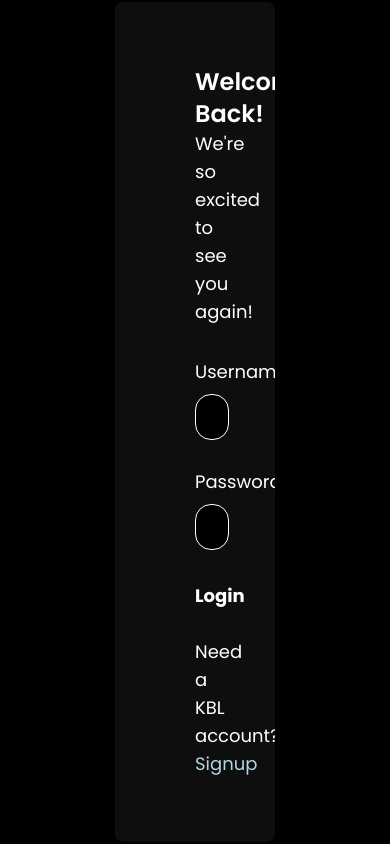
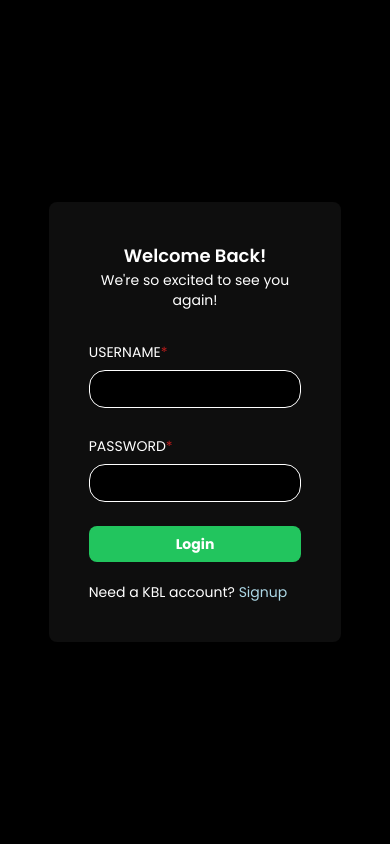
Before and after one commit to briankheng/IF3110-SPA-FE, a React (Vite) app: page / in a window 390 px wide. Built offline with nearby package versions, Linux system fonts and the light colour scheme.

Commit message:
feat: responsive login page

```diff
--- a/src/pages/Login/Login.tsx
+++ b/src/pages/Login/Login.tsx
@@ -34,13 +34,13 @@ function Login() {
     };
 
     return (
-        <div className="bg-black h-screen w-screen flex flex-col justify-center items-center">
-            <div className="bg-light-gray w-1/3 overflow-y-auto px-20 py-16 rounded-lg text-white text-lg font-poppins">
-                <p className="text-center text-2xl font-semibold">Welcome Back!</p>
-                <p className="text-center">We're so excited to see you again!</p>
-                <form onSubmit={handleSubmit} className="flex flex-col mt-8" >
+        <div className="bg-black h-screen xl:w-screen flex flex-col justify-center items-center">
+            <div className="bg-light-gray w-3/4 md:w-1/2 xl:w-1/3 overflow-y-auto px-10 py-10 xl:px-12 xl:py-16 rounded-lg text-white text-lg font-poppins">
+                <p className="text-center text-lg md:text-xl xl:text-2xl font-semibold">Welcome Back!</p>
+                <p className="text-center text-sm md:text-base xl:text-lg">We're so excited to see you again!</p>
+                <form onSubmit={handleSubmit} className="flex flex-col mt-8 text-sm md:text-base xl:text-lg" >
                     {/* Username */}
-                    <label>Username<span className="text-red-700">*</span></label>
+                    <label>USERNAME<span className="text-red-700">*</span></label>
                     <input
                         type="text"
                         value={username}
@@ -51,7 +51,7 @@ function Login() {
                     {errors.username && <p className="mt-2 text-red-500">{errors.username}</p>}
 
                     {/* Password */}
-                    <label className="mt-7">Password<span className="text-red-700">*</span></label>
+                    <label className="mt-7">PASSWORD<span className="text-red-700">*</span></label>
                     <input
                         type="password"
                         value={password}
@@ -64,7 +64,7 @@ function Login() {
                     {/* Submit Button */}
                     <button className="bg-green-500 rounded-lg mt-6 py-2 text-md font-bold hover:bg-green-400">Login</button>
                 </form>
-                <p className="text-white text-md mt-5">Need a KBL account? <Link to="/signup" className="text-light-blue hover:underline hover:text-blue-300">Signup</Link></p>
+                <p className="text-white text-sm md:text-base xl:text-lg mt-5">Need a KBL account? <Link to="/signup" className="text-light-blue hover:underline hover:text-blue-300">Signup</Link></p>
             </div>
 
         </div>
```
